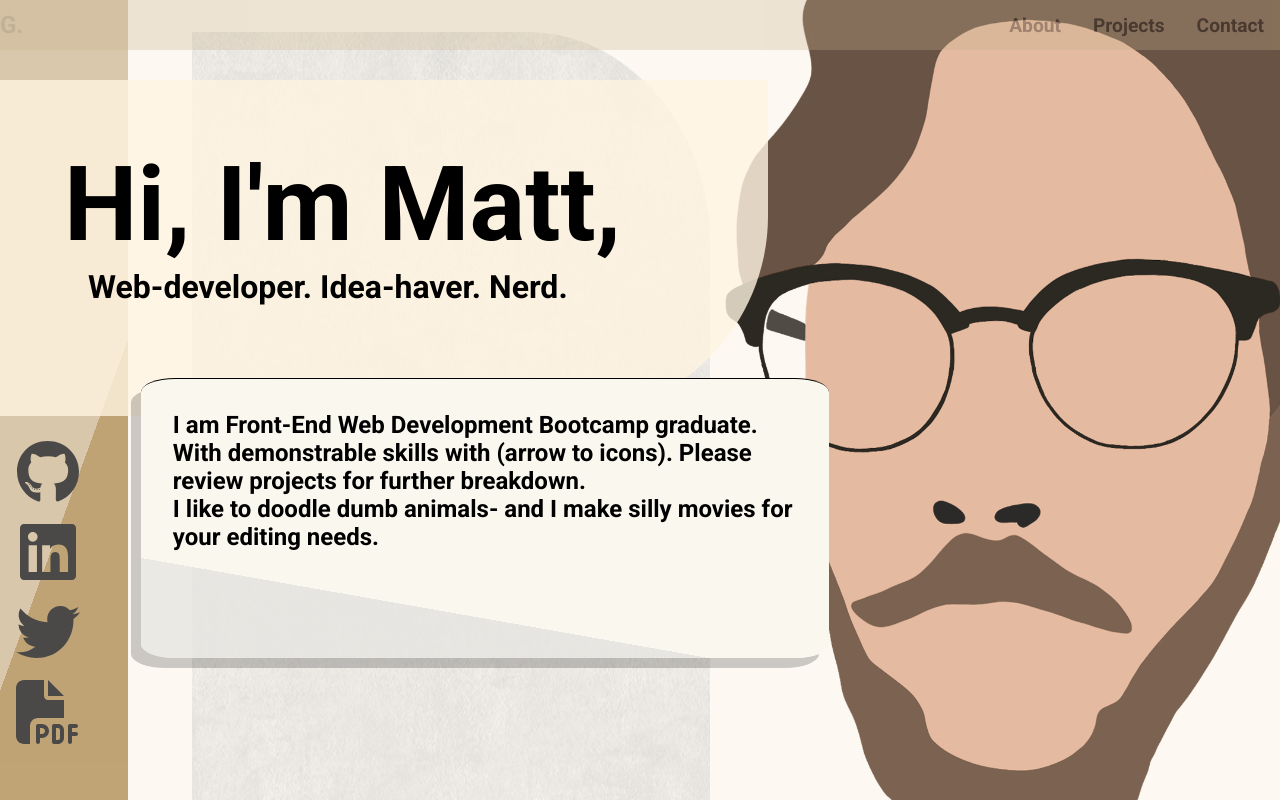
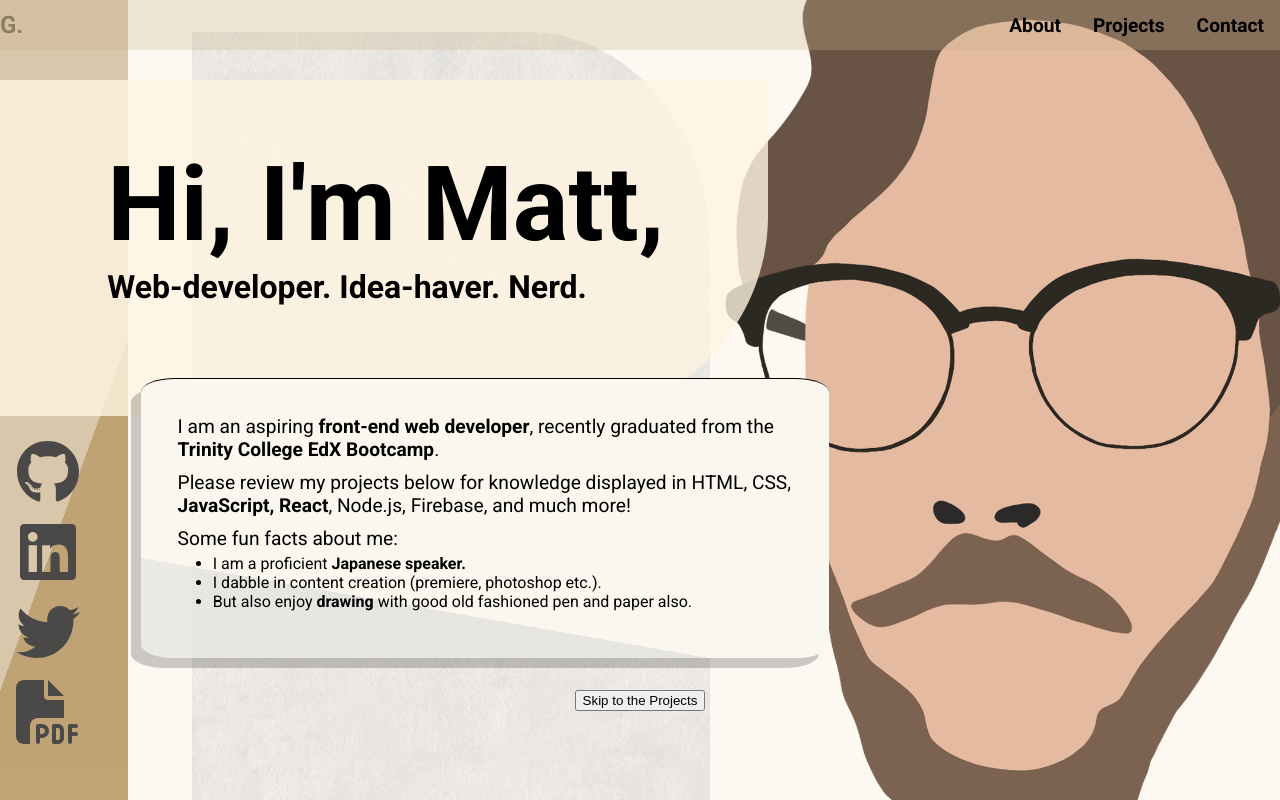
Before and after one commit to MattGaarder/portfolio, a React (Create React App) app in the folder mgaarder-portfolio/: page / in a window 1280 px wide. Shown: the top 800 px of the page. Built offline with nearby package versions, Linux system fonts and the light colour scheme.

Commit message:
more css adjustments

```diff
--- a/mgaarder-portfolio/src/components/MainJumbo/MainContent.css
+++ b/mgaarder-portfolio/src/components/MainJumbo/MainContent.css
@@ -37,6 +37,10 @@ body {
 
 }
 
+.jumbo-content h1 {
+    margin-left: 2.7rem;
+}
+
 .mini-menu {
     position: relative;
     z-index: 1;
@@ -52,6 +56,11 @@ body {
     width: 86vh;
     background: linear-gradient(-170deg, #faf7ef 75%, rgb(230, 229, 225, 0.8) 50%);
     border-top: 0.5px solid black;
+}
+
+.mini-menu p {
+    padding: 0.3rem;
+    font-size: larger;
 }
 
 .jumbo-header {
@@ -84,7 +93,7 @@ body {
     display: flex;
     justify-content: flex-end;
     padding-right: 4rem;
-    margin-top: -2%;
+    margin-top: 26rem;
 }
 
 .icon {
@@ -94,3 +103,15 @@ body {
     padding-right: 0.3rem;
     justify-content: space-evenly;
 }
+
+.button {
+    margin-top: 2rem;
+    width: 100vw;
+    justify-content: center;
+    align-items: center;
+    display: flex;
+}
+
+button {
+
+}
--- a/mgaarder-portfolio/src/components/MainJumbo/MainContent.js
+++ b/mgaarder-portfolio/src/components/MainJumbo/MainContent.js
@@ -5,7 +5,7 @@ import { faGithub, faLinkedin } from "@fortawesome/free-brands-svg-icons";
 import { faTwitter } from "@fortawesome/free-brands-svg-icons";
 import { faFilePdf } from "@fortawesome/free-solid-svg-icons";
 import cleanGrey from "../../assets/clean-gray-paper.png";
-import sexyBeige from "../../assets/clean-gray-paper.png"
+import sexyBeige from "../../assets/clean-gray-paper.png";
 
 // import { faCoffee } from '@fortawesome/free-solid-svg-icons';
 // import AknNoBkg from '../assets/mattBnW.png'
@@ -13,9 +13,7 @@ import sexyBeige from "../../assets/clean-gray-paper.png"
 function MainContent() {
   return (
     <>
-
       <div className="jumbo">
-
         <div className="jumbo-content">
           <h1 className="jumbo-header">Hi, I'm Matt,</h1>
           <h1 className="jumbo-subheader">Web-developer. Idea-haver. Nerd.</h1>
@@ -23,7 +21,22 @@ function MainContent() {
         <img className="clean-grey" src={cleanGrey}></img>
         {/* <img className="sexy-beige" src={sexyBeige}></img> */}
         <div className="mini-menu">
-          <h2>I am Front-End Web Development Bootcamp graduate. With demonstrable skills with (arrow to icons). Please review projects for further breakdown.<br></br>I like to doodle dumb animals- and I make silly movies for your editing needs.  </h2>
+          <p>
+            I am an aspiring <strong>front-end web developer</strong>, recently graduated from
+            the <strong>Trinity College EdX Bootcamp</strong>.
+          </p>
+          <p>
+            Please review my projects below for knowledge displayed in HTML,
+            CSS, <strong>JavaScript, React</strong>, Node.js, Firebase, and much more!
+          </p>
+          <p>Some fun facts about me:</p>
+          <ul>
+            <li> I am a proficient <strong>Japanese speaker.</strong></li>
+            <li> I dabble in content creation (premiere, photoshop etc.).</li>
+            <li>
+              But also enjoy <strong>drawing</strong> with good old fashioned pen and paper also.
+            </li>
+          </ul>
           {/* <div className="icons">
             <FontAwesomeIcon className="icon" icon={faGithub} />
             <FontAwesomeIcon className="icon" icon={faLinkedin} />
@@ -31,6 +44,11 @@ function MainContent() {
             <FontAwesomeIcon className="icon" icon={faFilePdf} />
           </div> */}
         </div>
+        <div className="button">
+        <button>
+          Skip to the Projects
+        </button>
+        </div>
       </div>
     </>
   );
--- a/mgaarder-portfolio/src/components/NavBar/NavBar.css
+++ b/mgaarder-portfolio/src/components/NavBar/NavBar.css
@@ -11,8 +11,7 @@
     width: 100vw;
     height: 50px;
     margin-top: 0px;
-    background-color: #c9b28d;
-    opacity: 0.3;
+    background-color: rgb(201, 178, 141, 0.3);
     transition: margin-top 0.5s ease-out;
   }
 
--- a/mgaarder-portfolio/src/components/ProjectCard/ProjectCard.css
+++ b/mgaarder-portfolio/src/components/ProjectCard/ProjectCard.css
@@ -3,6 +3,7 @@
 
 .project-container {
     background-color: rgb(232,230,225);
+    background: linear-gradient(130deg, rgb(232,230,225) 44%, rgb(252,249,242) 44%);
     display: flex;
     /* position: relative; */
     /* align-items: center; */
@@ -47,6 +48,12 @@
 
 }
 
+.img-container {
+  box-shadow: 15px 15px rgba(123, 123, 123, 0.4) ;
+  border-radius: 2%;
+
+}
+
   .right-render .img-container {
     order: 2;
 
@@ -54,6 +61,7 @@
 
   .left-render .img-container {
     order: 1;
+
   }
 
 
@@ -67,6 +75,7 @@
     width: 62vw;
     height: 33vh;
     box-shadow: 15px 15px rgba(123, 123, 123, 0.4) ;
+    text-align: right;
   }
 
   .left-render .text-content {
@@ -80,6 +89,7 @@
     width: 62vw;
     height: 33vh;
     box-shadow: 15px 15px rgba(123, 123, 123, 0.4) ;
+    text-align: left;
   }
 
 .right-render   .content {
```
